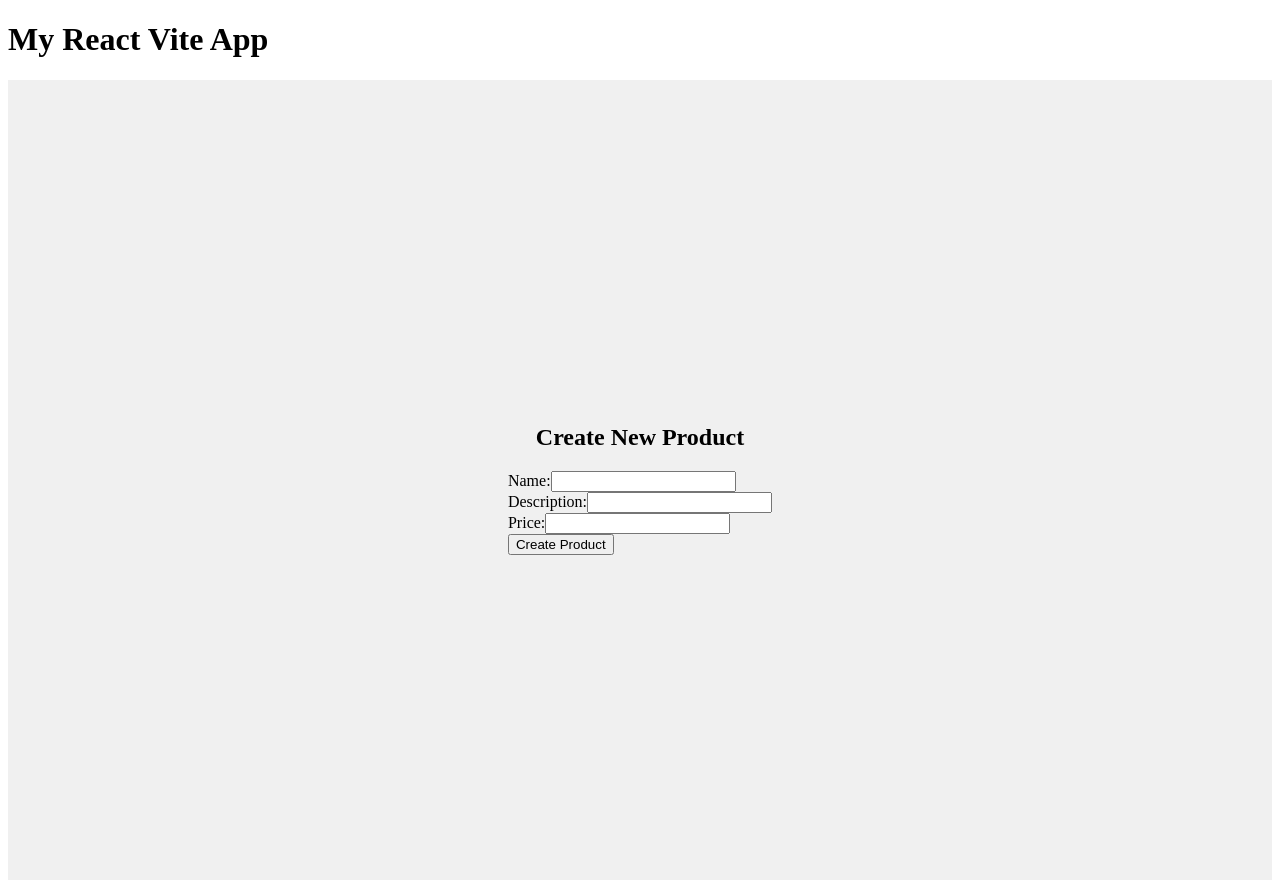
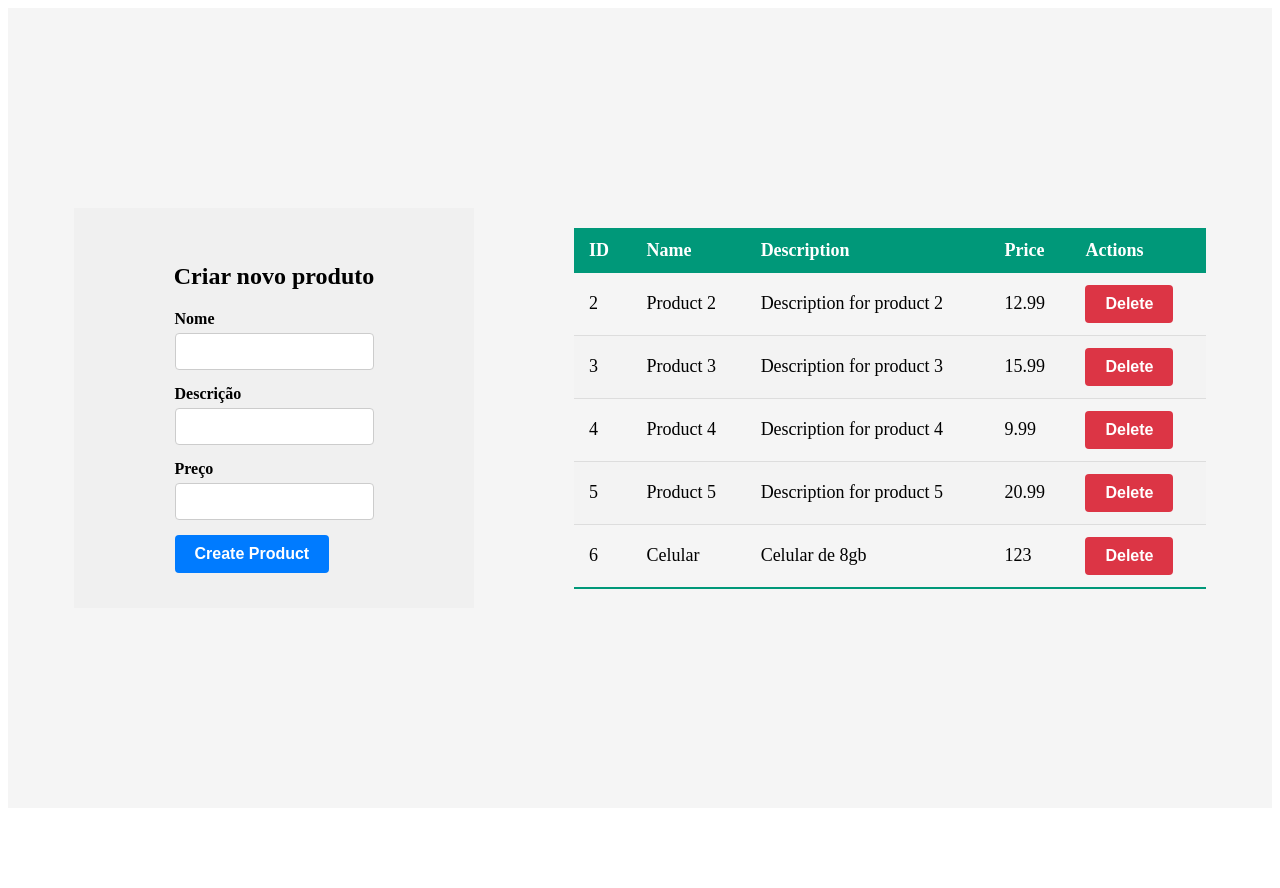
Before and after one commit to cffdo20/AxiosNow, a React (Vite) app: page / in a window 1280 px wide. After the commit the page ends 816 px from the top, so only its background shows below. Built offline with nearby package versions, Linux system fonts and the light colour scheme; data requests are answered from the project's data file.

Commit message:
feat: Implementado metodo Get e Delete e melhora dos estilos

```diff
--- a/server.json
+++ b/server.json
@@ -1,11 +1,5 @@
 {
   "products": [
-    {
-      "id": 1,
-      "name": "Product 1",
-      "description": "Description for product 1",
-      "price": 10.99
-    },
     {
       "id": 2,
       "name": "Product 2",
@@ -31,40 +25,10 @@
       "price": 20.99
     },
     {
-      "name": "Produto 6",
-      "description": "Produto 6 desc",
-      "price": 21,
+      "name": "Celular",
+      "description": "Celular de 8gb",
+      "price": 123,
       "id": 6
-    },
-    {
-      "name": "George",
-      "description": "Produto george",
-      "price": 1,
-      "id": 7
-    },
-    {
-      "name": "Diogo",
-      "description": "Produto Diogo",
-      "price": 2,
-      "id": 8
-    },
-    {
-      "name": "Cristian",
-      "description": "Produto Cristian",
-      "price": 5,
-      "id": 9
-    },
-    {
-      "name": "Harley",
-      "description": "Produto Harley",
-      "price": 0,
-      "id": 10
-    },
-    {
-      "name": "Produto 9",
-      "description": "descricao",
-      "price": 12,
-      "id": 11
     }
   ]
 }
--- /dev/null
+++ b/src/App.css
@@ -0,0 +1,8 @@
+.containerApp {
+  display: flex;
+  justify-content: center;
+  gap: 100px;
+  align-items: center;
+  height: 100vh;
+  background-color: #f5f5f5;
+}
--- a/src/App.tsx
+++ b/src/App.tsx
@@ -1,12 +1,14 @@
-import ExampleComponent from "./components/Exemplo";
+import "./App.css";
+import ExampleComponent from "./components/Exemplo/Exemplo";
+import DataTable from "./components/Table";
 
 function App() {
   return (
-    <div>
-      <h1>My React Vite App</h1>
+    <div className="containerApp">
       <ExampleComponent />
+      <DataTable />
     </div>
   );
 }
 
-export default App
+export default App;
--- a/src/components/Exemplo.tsx
+++ /dev/null
@@ -1,67 +0,0 @@
-import { useState } from 'react';
-import axios from 'axios';
-import './styles.css';
-
-const ExampleComponent = () => {
-  const [name, setName] = useState('');
-  const [description, setDescription] = useState('');
-  const [price, setPrice] = useState('');
-
-  const handleSubmit = async (e: React.FormEvent) => {
-    e.preventDefault();
-    const newProduct = {
-      name,
-      description,
-      price: parseFloat(price)
-    };
-
-    try {
-      const response = await axios.post('http://localhost:3001/products', newProduct);
-      console.log('Product created:', response.data);
-      // Clear form fields
-      setName('');
-      setDescription('');
-      setPrice('');
-    } catch (error) {
-      console.error('Error creating product:', error);
-    }
-  };
-
-  return (
-    <div className='container'>
-      <h2>Create New Product</h2>
-      <form onSubmit={handleSubmit}>
-        <div>
-          <label>Name:</label>
-          <input
-            type="text"
-            value={name}
-            onChange={(e) => setName(e.target.value)}
-            required
-          />
-        </div>
-        <div>
-          <label>Description:</label>
-          <input
-            type="text"
-            value={description}
-            onChange={(e) => setDescription(e.target.value)}
-            required
-          />
-        </div>
-        <div>
-          <label>Price:</label>
-          <input
-            type="number"
-            value={price}
-            onChange={(e) => setPrice(e.target.value)}
-            required
-          />
-        </div>
-        <button type="submit">Create Product</button>
-      </form>
-    </div>
-  );
-};
-
-export default ExampleComponent;
--- /dev/null
+++ b/src/components/Exemplo/Exemplo.tsx
@@ -0,0 +1,103 @@
+import axios from "axios";
+import { useState } from "react";
+import "./styles.css";
+
+const ExampleComponent = () => {
+  const [name, setName] = useState("");
+  const [description, setDescription] = useState("");
+  const [price, setPrice] = useState("");
+
+  const handleSubmit = async (e: React.FormEvent) => {
+    e.preventDefault();
+    const newProduct = {
+      name,
+      description,
+      price: parseFloat(price),
+    };
+
+    try {
+      const response = await axios.post(
+        "http://localhost:3001/products",
+        newProduct
+      );
+      console.log("Product created:", response.data);
+      // Clear form fields
+      setName("");
+      setDescription("");
+      setPrice("");
+    } catch (error) {
+      console.error("Error creating product:", error);
+    }
+  };
+
+  // const handleDelete = async () => {
+  //   try {
+  //     const response = await axios.delete(
+  //       `http://localhost:3001/products/${productId}`
+  //     );
+  //     console.log("Product deleted:", response.data);
+  //     // Clear productId field
+  //     setProductId("");
+  //   } catch (error) {
+  //     console.error("Error deleting product:", error);
+  //   }
+  // };
+
+  return (
+    <div className="container">
+      <h2>Criar novo produto</h2>
+      <form onSubmit={handleSubmit}>
+        <div className="form-group">
+          <label htmlFor="productName">Nome</label>
+          <input
+            id="productName"
+            type="text"
+            value={name}
+            onChange={(e) => setName(e.target.value)}
+            required
+            className="form-control"
+          />
+        </div>
+        <div className="form-group">
+          <label htmlFor="productDescription">Descrição</label>
+          <input
+            id="productDescription"
+            type="text"
+            value={description}
+            onChange={(e) => setDescription(e.target.value)}
+            required
+            className="form-control"
+          />
+        </div>
+        <div className="form-group">
+          <label htmlFor="productPrice">Preço</label>
+          <input
+            id="productPrice"
+            type="number"
+            value={price}
+            onChange={(e) => setPrice(e.target.value)}
+            required
+            className="form-control"
+          />
+        </div>
+        <button type="submit" className="btn btn-primary">
+          Create Product
+        </button>
+      </form>
+
+      {/* <h2>Delete Product</h2>
+      <div>
+        <label>Product ID:</label>
+        <input
+          type="text"
+          value={productId}
+          onChange={(e) => setProductId(e.target.value)}
+          required
+        />
+        <button onClick={handleDelete}>Delete Product</button>
+      </div> */}
+    </div>
+  );
+};
+
+export default ExampleComponent;
--- /dev/null
+++ b/src/components/Exemplo/styles.css
@@ -0,0 +1,61 @@
+.container {
+  display: flex;
+  flex-direction: column;
+  align-items: center;
+  justify-content: center;
+  height: 50vh;
+  width: 50vh;
+  background-color: #f0f0f0;
+}
+
+h2 {
+  text-align: center;
+  margin-bottom: 20px;
+}
+
+.form-group {
+  margin-bottom: 15px;
+}
+
+label {
+  display: block;
+  margin-bottom: 5px;
+  font-weight: bold;
+}
+
+.form-control {
+  width: 100%;
+  padding: 10px;
+  border: 1px solid #ccc;
+  border-radius: 4px;
+  box-sizing: border-box;
+  transition: border-color 0.3s;
+}
+
+.form-control:focus {
+  border-color: #007bff;
+  outline: none;
+}
+
+.btn {
+  display: inline-block;
+  padding: 10px 20px;
+  font-size: 16px;
+  font-weight: bold;
+  text-align: center;
+  text-decoration: none;
+  color: #fff;
+  background-color: #007bff;
+  border: none;
+  border-radius: 4px;
+  cursor: pointer;
+  transition: background-color 0.3s;
+}
+
+.btn-primary {
+  background-color: #007bff;
+}
+
+.btn-primary:hover {
+  background-color: #0056b3;
+}
--- /dev/null
+++ b/src/components/Table/index.tsx
@@ -0,0 +1,92 @@
+import axios from "axios";
+import React, { useEffect, useState } from "react";
+import "./styles.css";
+
+interface Product {
+  id: number;
+  name: string;
+  description: string;
+  price: number;
+}
+
+const DataTable: React.FC = () => {
+  const [data, setData] = useState<Product[]>([]);
+  const [loading, setLoading] = useState<boolean>(true);
+  const [error, setError] = useState<string | null>(null);
+
+  useEffect(() => {
+    const fetchData = async () => {
+      try {
+        const response = await axios.get<Product[]>(
+          "http://localhost:3001/products"
+        );
+        setData(response.data);
+      } catch (err) {
+        if (err instanceof Error) {
+          setError(err.message);
+        } else {
+          setError("An unknown error occurred");
+        }
+      } finally {
+        setLoading(false);
+      }
+    };
+
+    fetchData();
+  }, []);
+
+  const handleDelete = async (id: number) => {
+    try {
+      await axios.delete(`http://localhost:3001/products/${id}`);
+      setData(data.filter((item) => item.id !== id));
+    } catch (err) {
+      if (err instanceof Error) {
+        setError(err.message);
+      } else {
+        setError("An unknown error occurred");
+      }
+    }
+  };
+
+  if (loading) {
+    return <div>Loading...</div>;
+  }
+
+  if (error) {
+    return <div>Error: {error}</div>;
+  }
+
+  return (
+    <table className="data-table">
+      <thead>
+        <tr>
+          <th>ID</th>
+          <th>Name</th>
+          <th>Description</th>
+          <th>Price</th>
+          <th>Actions</th>
+        </tr>
+      </thead>
+      <tbody>
+        {data.map((product) => (
+          <tr key={product.id}>
+            <td>{product.id}</td>
+            <td>{product.name}</td>
+            <td>{product.description}</td>
+            <td>{product.price}</td>
+            <td>
+              <button
+                className="btn-danger"
+                onClick={() => handleDelete(product.id)}
+              >
+                Delete
+              </button>
+            </td>
+          </tr>
+        ))}
+      </tbody>
+    </table>
+  );
+};
+
+export default DataTable;
--- /dev/null
+++ b/src/components/Table/styles.css
@@ -0,0 +1,55 @@
+.data-table {
+  width: 50%;
+  border-collapse: collapse;
+  margin: 20px 0;
+  font-size: 18px;
+  text-align: left;
+}
+
+.data-table thead tr {
+  background-color: #009879;
+  color: #ffffff;
+  text-align: left;
+  font-weight: bold;
+}
+
+.data-table th,
+.data-table td {
+  padding: 12px 15px;
+}
+
+.data-table tbody tr {
+  border-bottom: 1px solid #dddddd;
+}
+
+.data-table tbody tr:nth-of-type(even) {
+  background-color: #f3f3f3;
+}
+
+.data-table tbody tr:last-of-type {
+  border-bottom: 2px solid #009879;
+}
+
+.data-table tbody tr.active-row {
+  font-weight: bold;
+  color: #009879;
+}
+
+.btn-danger {
+  display: inline-block;
+  padding: 10px 20px;
+  font-size: 16px;
+  font-weight: bold;
+  text-align: center;
+  text-decoration: none;
+  color: #fff;
+  background-color: #dc3545;
+  border: none;
+  border-radius: 4px;
+  cursor: pointer;
+  transition: background-color 0.3s;
+}
+
+.btn-danger:hover {
+  background-color: #c82333;
+}
--- a/src/components/styles.css
+++ /dev/null
@@ -1,8 +0,0 @@
-.container {
-  display: flex;
-  flex-direction: column;
-  align-items: center;
-  justify-content: center;
-  height: 100vh;
-  background-color: #f0f0f0;
-}
```
